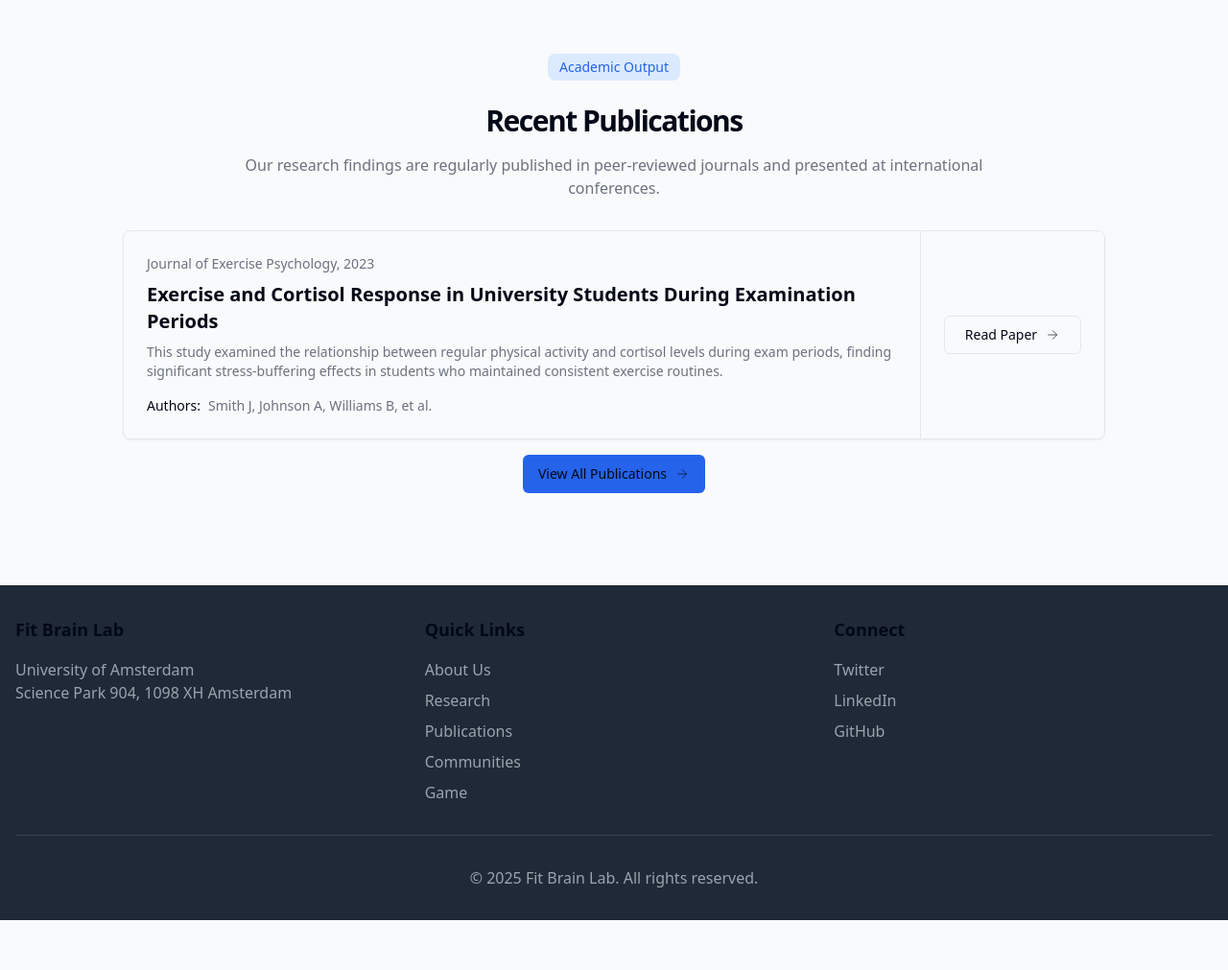
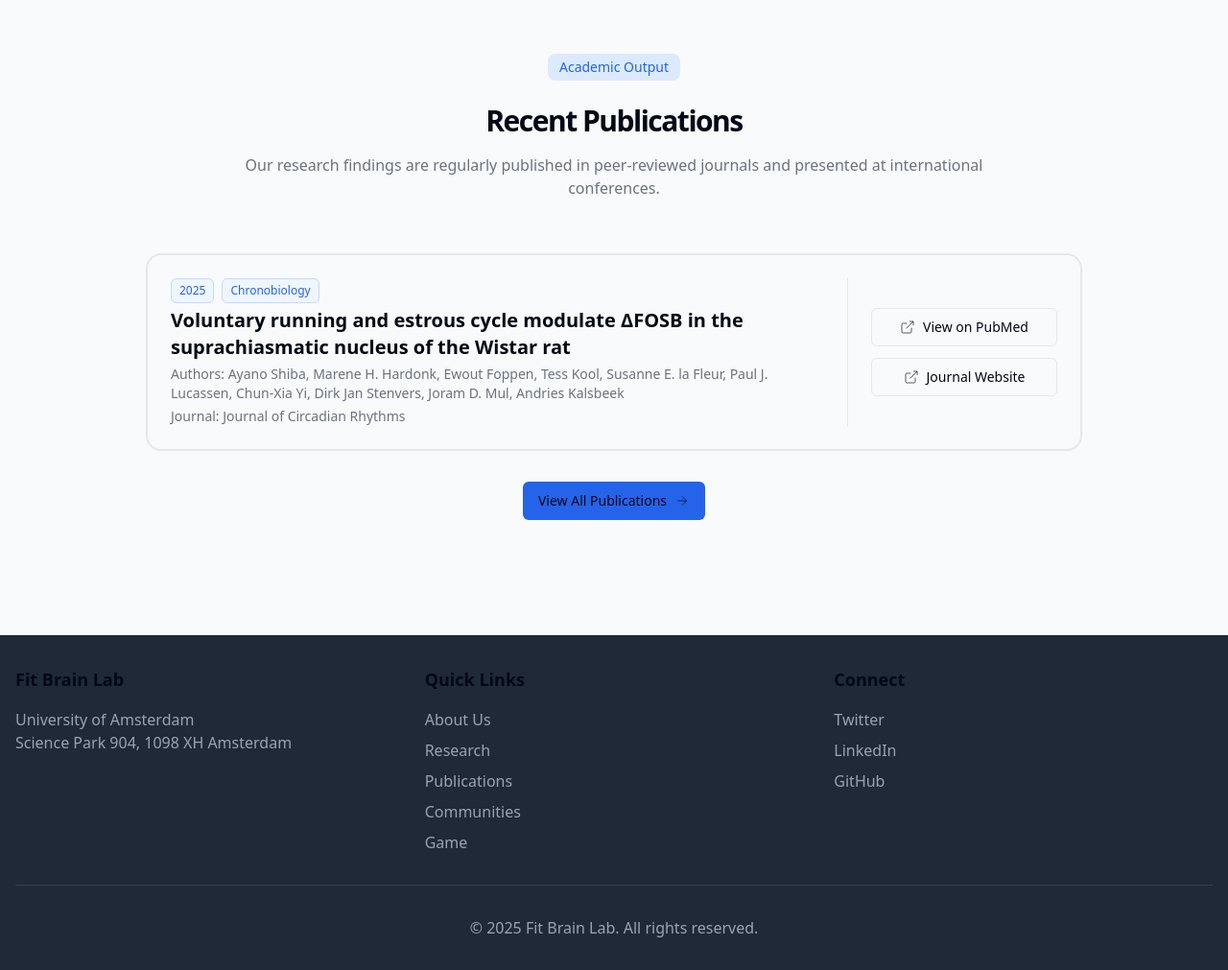
Before and after one commit to davidguarinv/FitBrainLab, a Flask app: page /research in a window 1280 px wide. Shown: the part 2413-3424 px from the top of the page at 96% size. Before the commit the page ends 3372 px from the top, so only its background shows below. Run offline with Flask 3, Linux system fonts and the light colour scheme.

Commit message:
edited preview of publications in research page

```diff
--- a/static/css/output.css
+++ b/static/css/output.css
@@ -1169,6 +1169,10 @@ body {
   border-radius: 0.75rem;
 }
 
+.rounded-2xl {
+  border-radius: 1rem;
+}
+
 .rounded-b-md {
   border-bottom-right-radius: calc(var(--radius) - 2px);
   border-bottom-left-radius: calc(var(--radius) - 2px);
@@ -1195,6 +1199,10 @@ body {
 
 .border-0 {
   border-width: 0px;
+}
+
+.border-2 {
+  border-width: 2px;
 }
 
 .border-b {
--- a/static/js/publications.js
+++ b/static/js/publications.js
@@ -245,10 +245,6 @@ document.addEventListener('DOMContentLoaded', () => {
                             <svg xmlns="http://www.w3.org/2000/svg" width="24" height="24" viewBox="0 0 24 24" fill="none" stroke="currentColor" strokeWidth="2" strokeLinecap="round" strokeLinejoin="round" class="h-4 w-4"><path d="M18 13v6a2 2 0 0 1-2 2H5a2 2 0 0 1-2-2V8a2 2 0 0 1 2-2h6"></path><polyline points="15 3 21 3 21 9"></polyline><line x1="10" x2="21" y1="14" y2="3"></line></svg>
                             <span>Journal Website</span>
                         </a>
-                        <a href="${pdfLink}" target="_blank" rel="noopener noreferrer" class="inline-flex items-center justify-center rounded-md text-sm font-medium transition-colors focus-visible:outline-none focus-visible:ring-2 focus-visible:ring-blue-600 focus-visible:ring-offset-2 disabled:pointer-events-none disabled:opacity-50 hover:bg-gray-50 h-10 px-4 py-2 w-full gap-2 ${pdfLink === '#' ? 'opacity-50 pointer-events-none' : ''}">
-                            <svg xmlns="http://www.w3.org/2000/svg" width="24" height="24" viewBox="0 0 24 24" fill="none" stroke="currentColor" strokeWidth="2" strokeLinecap="round" strokeLinejoin="round" class="h-4 w-4"><path d="M21 15v4a2 2 0 0 1-2 2H5a2 2 0 0 1-2-2v-4"></path><polyline points="7 10 12 15 17 10"></polyline><line x1="12" x2="12" y1="15" y2="3"></line></svg>
-                            <span>PDF</span>
-                        </a>
                     </div>
                 </div>
             </div>
--- a/templates/research.html
+++ b/templates/research.html
@@ -377,43 +377,37 @@
                 </p>
             </div>
 
-        <div class="mx-auto max-w-5xl space-y-4">
-            <div key={i} class="rounded-lg border bg-white shadow-sm flex flex-col md:flex-row overflow-hidden">
-                <div class="p-6 flex-1">
-                <p class="text-sm text-gray-500 mb-2">Journal of Exercise Psychology, 2023</p>
-                <h3 class="text-xl font-bold mb-2">
-                    Exercise and Cortisol Response in University Students During Examination Periods
-                </h3>
-                <p class="text-sm text-gray-500 mb-4 line-clamp-2">
-                    This study examined the relationship between regular physical activity and cortisol levels during
-                    exam periods, finding significant stress-buffering effects in students who maintained consistent
-                    exercise routines.
+            <div class="mx-auto max-w-5xl space-y-4 flex flex-col justify-center">
+                <div class="p-6">
+                    <div class="grid gap-4 md:grid-cols-4  p-6 border border-gray-200 border-2 rounded-2xl">
+                        <div class="md:col-span-3 space-y-3">
+                            <div class="space-y-1">
+                                <div class="flex items-center gap-2">
+                                    <span class="inline-flex items-center rounded-md border border-blue-200 bg-blue-50 px-2 py-1 text-xs font-medium text-blue-600">
+                                   2025
+                                </span>
+                                <span class="inline-flex items-center rounded-md border border-blue-200 bg-blue-50 px-2 py-1 text-xs font-medium text-blue-600">
+                                Chronobiology
+                                </span>
+                        </div>
+                        <h3 class="text-xl font-bold">Voluntary running and estrous cycle modulate ΔFOSB in the suprachiasmatic nucleus of the Wistar rat</h3>
+                        <p class="text-sm text-gray-500">
+                            <span class="font-medium">Authors:</span> Ayano Shiba, Marene H. Hardonk, Ewout Foppen, Tess Kool, Susanne E. la Fleur, Paul J. Lucassen, Chun-Xia Yi, Dirk Jan Stenvers, Joram D. Mul, Andries Kalsbeek
                         </p>
-                <div class="flex items-center gap-2">
-                    <span class="text-sm font-medium">Authors:</span>
-                    <span class="text-sm text-gray-500">Smith J, Johnson A, Williams B, et al.</span>
+                        <p class="text-sm text-gray-500">
+                            <span class="font-medium">Journal:</span> Journal of Circadian Rhythms
+                        </p>
                     </div>
                 </div>
-                <div class="p-6 border-t md:border-t-0 md:border-l flex flex-col justify-center items-center md:w-48">
-                <button class="inline-flex items-center justify-center rounded-md text-sm font-medium ring-offset-white transition-colors focus-visible:outline-none focus-visible:ring-2 focus-visible:ring-blue-600 focus-visible:ring-offset-2 disabled:pointer-events-none disabled:opacity-50 border border-gray-200 bg-white hover:bg-gray-100 hover:text-blue-600 h-10 px-4 py-2 w-full group">
-                    Read Paper
-                    <!-- Arrow right icon -->
-                    <svg
-                    xmlns="http://www.w3.org/2000/svg"
-                    width="24"
-                    height="24"
-                    viewBox="0 0 24 24"
-                    fill="none"
-                    stroke="currentColor"
-                    strokeWidth="2"
-                    strokeLinecap="round"
-                    strokeLinejoin="round"
-                    class="ml-2 h-4 w-4 transition-transform group-hover:translate-x-1"
-                    >
-                    <path d="M5 12h14"></path>
-                    <path d="m12 5 7 7-7 7"></path>
-                    </svg>
-                </button>
+                <div class="flex flex-col justify-center gap-3 md:border-l md:pl-6">
+                    <a href="${pubMedLink}" target="_blank" rel="noopener noreferrer" class="inline-flex items-center justify-center rounded-md text-sm font-medium ring-offset-white transition-colors focus-visible:outline-none focus-visible:ring-2 focus-visible:ring-blue-600 focus-visible:ring-offset-2 disabled:pointer-events-none disabled:opacity-50 border border-gray-200 bg-white hover:bg-gray-100 hover:text-blue-600 h-10 px-4 py-2 w-full gap-2 ${!publication.doi ? 'opacity-50 pointer-events-none' : ''}">
+                        <svg xmlns="http://www.w3.org/2000/svg" width="24" height="24" viewBox="0 0 24 24" fill="none" stroke="currentColor" strokeWidth="2" strokeLinecap="round" strokeLinejoin="round" class="h-4 w-4"><path d="M18 13v6a2 2 0 0 1-2 2H5a2 2 0 0 1-2-2V8a2 2 0 0 1 2-2h6"></path><polyline points="15 3 21 3 21 9"></polyline><line x1="10" x2="21" y1="14" y2="3"></line></svg>
+                        <span>View on PubMed</span>
+                    </a>
+                    <a href="${doiLink}" target="_blank" rel="noopener noreferrer" class="inline-flex items-center justify-center rounded-md text-sm font-medium ring-offset-white transition-colors focus-visible:outline-none focus-visible:ring-2 focus-visible:ring-blue-600 focus-visible:ring-offset-2 disabled:pointer-events-none disabled:opacity-50 border border-gray-200 bg-white hover:bg-gray-100 hover:text-blue-600 h-10 px-4 py-2 w-full gap-2 ${!publication.doi ? 'opacity-50 pointer-events-none' : ''}">
+                        <svg xmlns="http://www.w3.org/2000/svg" width="24" height="24" viewBox="0 0 24 24" fill="none" stroke="currentColor" strokeWidth="2" strokeLinecap="round" strokeLinejoin="round" class="h-4 w-4"><path d="M18 13v6a2 2 0 0 1-2 2H5a2 2 0 0 1-2-2V8a2 2 0 0 1 2-2h6"></path><polyline points="15 3 21 3 21 9"></polyline><line x1="10" x2="21" y1="14" y2="3"></line></svg>
+                        <span>Journal Website</span>
+                    </a>
                 </div>
             </div>
 
@@ -442,6 +436,7 @@
             </div>
         </div>
         </div>
+        </div>
     </section>
 </main>
 {% endblock %}
```
Lines whose indentation alone changed are shown as unchanged.
